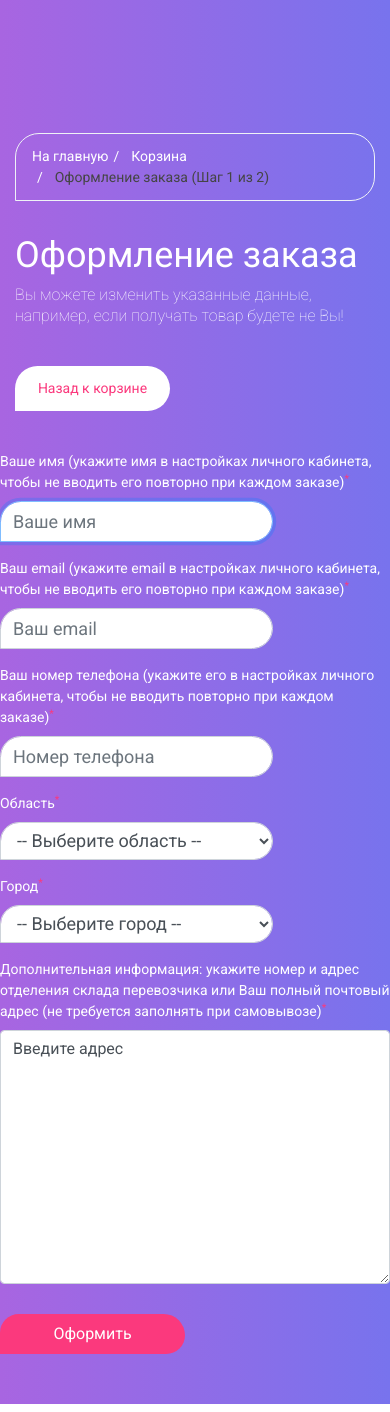
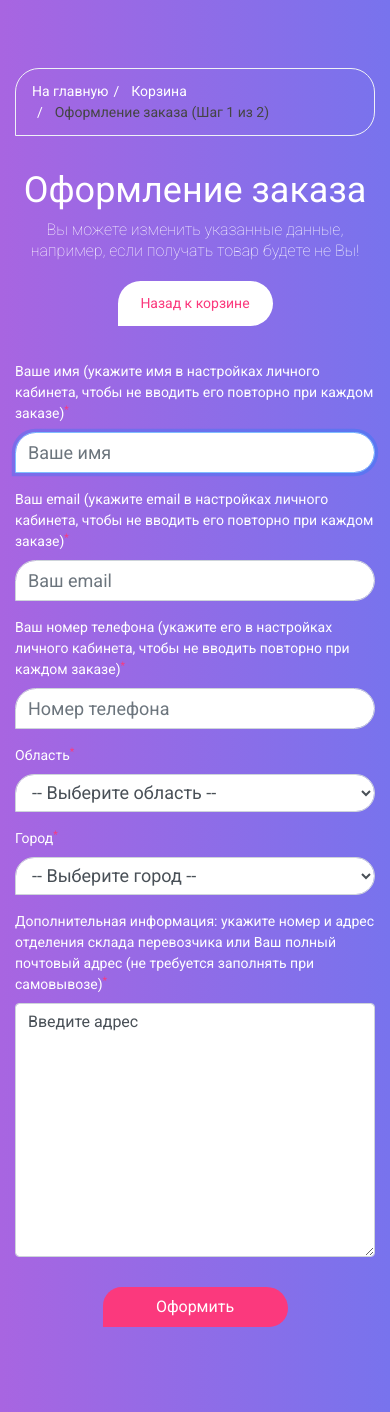
Before and after one commit to BrealX/alpha, a Django app: page /checkout1/ in a window 390 px wide. Shown: the part 67-1479 px from the top of the page. Run offline with Django 3.2, Linux system fonts and the light colour scheme; data comes from the database, SQL or seed files in the repository; both versions use the stored data as it was after the commit; parts of the project's set-up code (start-up, migrations or seed data) failed here and were passed over; some libraries are stand-ins or nearby versions.

Commit message:
responsive

```diff
--- a/alpha/static/static_dev/css/style.css
+++ b/alpha/static/static_dev/css/style.css
@@ -235,12 +235,6 @@ p
 {
     width: 100%;
 }
-
-.text-white
-{
-    color: fff !important;
-}
-
 
 /* ================================================================== */
 /* CUSTOMIZE THE BOOTSTRAP MODAL + INPUT FORM ELEMENT + BUTTON + ALERT
@@ -3370,75 +3364,115 @@ h2.block-title-2,
 
 @media (min-width: 300px) and (max-width: 767px) {
 
-    .section-heading > h2 {
+    .section-heading
+    {
+        margin-bottom: 60px;
+
+        text-align: center;
+    }
+
+    .section-heading > h2
+    {
         font-size: 38px;
     }
 
-    .section-main-slider {
+    .section-auth .line-shape,
+    .section-register .line-shape,
+    .section-dashboard .line-shape,
+    .section-profile .line-shape
+    {
+        margin-right: auto;
+        margin-left: auto;
+    }
+
+    .section-main-slider
+    {
         padding-top: 50px !important;
     }
 
-    .header-area {
+    .header-area
+    {
         padding: 0;
     }
 
-    .menu-area {
+    .menu-area
+    {
         position: relative;
         z-index: 2;
+
         margin-top: 10px;
     }
 
-    .menu-area .navbar-brand {
+    .menu-area .navbar-brand
+    {
+        font-family: 'Amatic SC', cursive;
         font-size: 40px;
         font-weight: 700;
         line-height: 1;
-    font-family: 'Amatic SC', cursive;
+
         margin: 0;
         padding: 0;
-    color: #fff;
-    }
-
-    .header-area.fixed {
+
+        color: #fff;
+    }
+
+    .header-area.fixed
+    {
         height: 80px;
     }
 
     .header-area .menu-area #nav .nav-link,
-    .header-area.fixed .menu-area #nav .nav-link {
+    .header-area.fixed .menu-area #nav .nav-link
+    {
         padding: 5px 7px;
     }
 
-    #navbar {
+    #navbar
+    {
+        margin-top: 10px;
         padding: 10px;
+
+        text-align: left;
+
         border-radius: 3px;
         background-color: #5b32b4;
+    }
+
+    .minicart-button
+    {
+        margin-top: 5px;
+
         text-align: left;
-        margin-top: 10px;
-    }
-
-    .minicart-button {
-        margin-top: 5px;
-        text-align: left;
-    }
-
-    .minicart-button > a {
+    }
+
+    .minicart-button > a
+    {
+        line-height: 25px;
+
         min-width: 140px;
-        line-height: 25px;
         height: 35px;
     }
 
-    .header-area {
+    .header-area
+    {
         top: 0;
     }
 
-    .dropcart {
+    .dropcart
+    {
         font-size: 14px;
+
         z-index: 1000;
         top: 100%;
+
         min-width: auto;
         margin-top: 10px;
         padding: 5px;
+
         list-style: none;
+
         text-align: left;
+
         border: 2px solid #a883e9;
         border-radius: 24px 24px 24px 0;
         background-color: #fff;
@@ -3458,6 +3492,12 @@ h2.block-title-2,
     background-color: #fff;
     }
 
+    .miniCartDescription h4
+    {
+        font-size: 15px;
+        line-height: 18px;
+    }
+
     .miniCartFooter
     {
     padding: 10px 10px 10px;
@@ -3466,23 +3506,206 @@ h2.block-title-2,
     background: #fff;
     }
 
-
-    p.empty-cart {
-    margin-top: 10px;
-    margin-bottom: 10px;
+    p.empty-cart
+    {
         font-family: 'Amatic SC', cursive;
         font-size: 20px;
         font-weight: bolder;
         line-height: 1.4;
+
+        margin-top: 10px;
+        margin-bottom: 10px;
+
         color: #5b32b4;
     }
 
-    .miniCartFooter .minicart-gotocart-button {
+    .miniCartFooter .minicart-gotocart-button
+    {
+        margin: 0 auto 10px auto;
+
         color: #fff;
         border-radius: 22px 25px 0 22px;
         background-color: #5b32b4;
-    margin: 0px auto 10px auto;
-    }
+    }
+
+    .footer-text > p
+    {
+        font-size: 25px;
+
+        margin-bottom: 25px;
+
+        text-align: center;
+    }
+
+    #user_email,
+    #user_password
+    {
+        font-size: 18px;
+
+        width: 100%;
+        padding: 15px 15px !important;
+
+        border-radius: 25px 25px 25px 0 !important;
+    }
+
+    .contact-input-area button.submit-btn,
+    #checkout_form button.submit-btn
+    {
+        font-weight: 500;
+
+        display: block;
+
+        min-width: 185px;
+        height: 40px;
+        margin: 0 auto 35px auto;
+
+        color: #fff;
+        border-radius: 22px 25px 22px 0;
+        background: #fb397d;
+    }
+
+    #checkout_page_submit
+    {
+        font-weight: 500;
+
+        display: inline-block;
+
+        min-width: 185px;
+        height: 40px;
+        margin: 0 auto 35px auto;
+
+        color: #fff;
+        border-radius: 22px 25px 22px 0;
+        background: #fb397d;
+    }
+
+    #cart_subtotal
+    {
+        min-width: 185px;
+        height: 40px;
+        margin-left: 20px;
+
+        color: #fb397d;
+        border-radius: 22px 25px 22px 0;
+        background: #fff;
+    }
+
+    .section-auth
+    {
+        background: url(../img/header-default.png);
+        background-color: #f5f9fc;
+        background-repeat: no-repeat;
+        padding-bottom: 50px !important;
+        margin-bottom: 400px !important;
+    }
+
+
+    #section_auth > div:nth-child(2) > div > div > div.section-heading
+    {
+        margin-bottom: 30px;
+
+        text-align: center;
+    }
+
+    #section_auth div.footer-text div.get-back-button > a
+    {
+        font-weight: 500;
+        line-height: 45px;
+
+        display: block;
+
+        min-width: 155px;
+        height: 45px;
+        margin: 0 auto 0 auto;
+
+        text-align: center;
+
+        color: #fb397d;
+        border-radius: 23px 23px 23px 0;
+        background: #fff;
+    }
+
+    .breadcrumb
+    {
+        margin-top: 35px;
+        margin-bottom: 70px;
+
+        border: 1px solid #eff2f6;
+        border-radius: 24px 24px 24px 0;
+        background: none;
+    }
+
+    #section_checkout div.section-cart-header
+    {
+        text-align: center;
+    }
+
+    #section_checkout div.get-back-button
+    {
+        margin-top: 0;
+        margin-bottom: 35px;
+
+        text-align: center;
+    }
+
+    #section_checkout > div:nth-child(3) > div
+    {
+        margin-right: 0;
+        margin-left: 0;
+    }
+
+    #id_anonymous_name,
+    #id_anonymous_email,
+    #id_anonymous_phone,
+    #id_anonymous_area,
+    #id_anonymous_city
+    {
+        font-size: 18px;
+        width: 100%;
+
+        border-radius: 25px 25px 25px 0 !important;
+    }
+
+    .cart-area
+    {
+        position: relative;
+        z-index: 1;
+
+        margin: 0 -15px 0 -15px;
+
+        border: 3px solid #5b32b4;
+        border-radius: 30px;
+        background-color: #fff;
+        background-position: center center;
+        background-size: cover;
+        -webkit-box-shadow: 0 10px 50px rgba(0, 0, 0, .08);
+                box-shadow: 0 10px 50px rgba(0, 0, 0, .08);
+    }
+
+    .cart-area .CartProduct a,
+    .cart-area .CartDescription span
+    {
+        font-size: 15px;
+
+        color: #5b32b4;
+    }
+
+    #section_checkout td.CartProductThumbnail a > img
+    {
+        border-radius: 10px;
+    }
+
+
+
+
+
+
+
+
+
+
+
+
 
     .welcome_text .cd-intro > p {
         font-size: 14px;
```
Also changed, not shown: alpha/db.sqlite3. Lines whose indentation alone changed are shown as unchanged.
